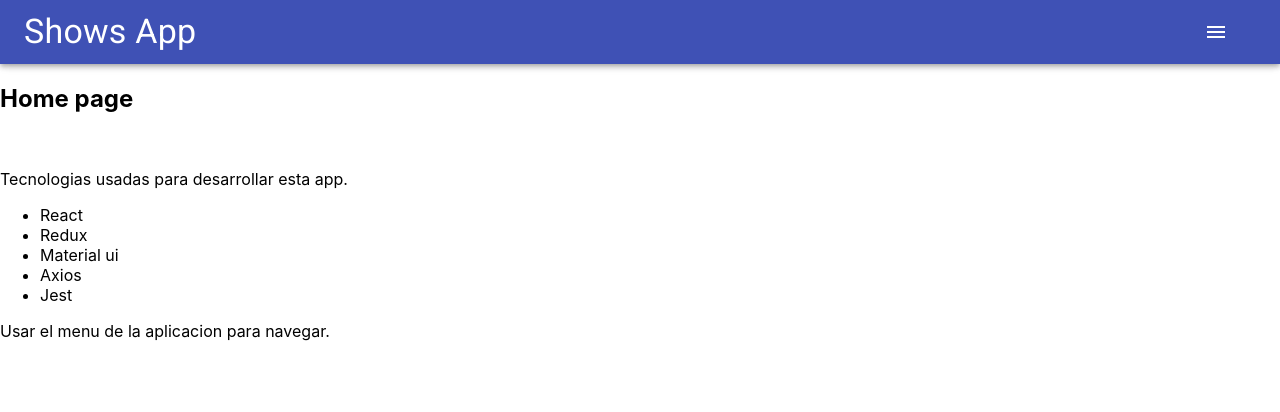
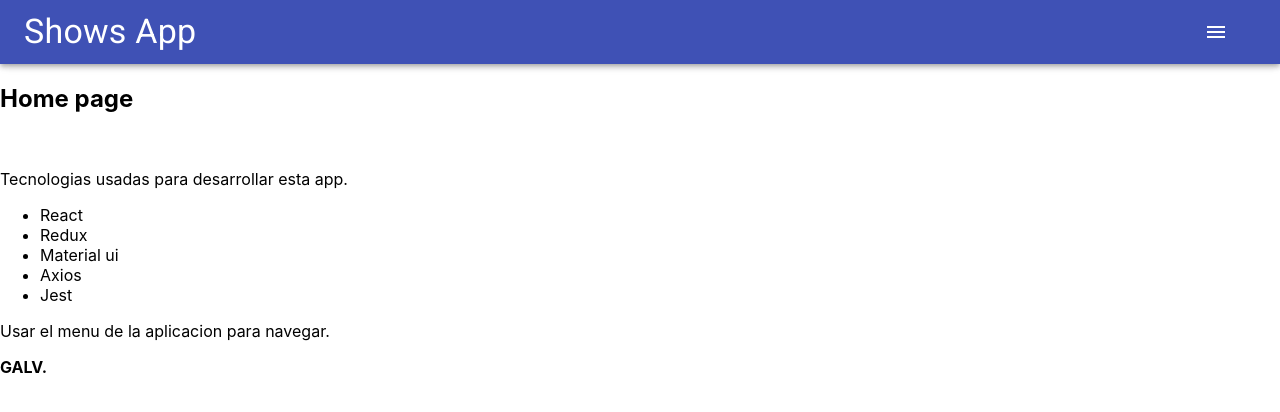
Before and after one commit to gus-tavo01/shows-app, a React (Create React App) app: page / in a window 1280 px wide. Shown: the top 412 px of the page. Built offline with nearby package versions, Linux system fonts and the light colour scheme.

Commit message:
add initials

```diff
--- a/src/pages/Home.js
+++ b/src/pages/Home.js
@@ -14,5 +14,6 @@ export default function Home(props) {
       <li>Jest</li>
     </ul>
     <p>Usar el menu de la aplicacion para navegar.</p>
+    <b>GALV.</b>
   </Fragment>;
 }
```
